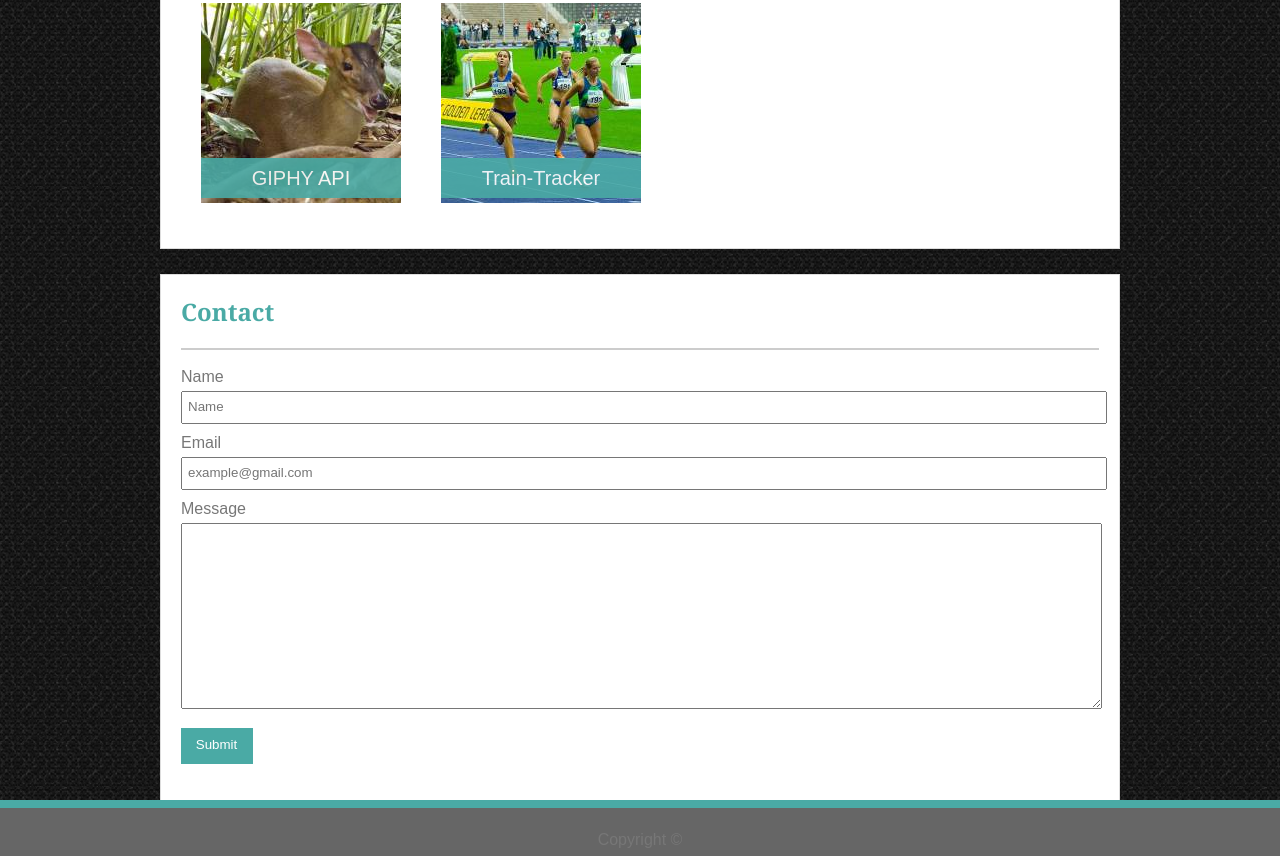
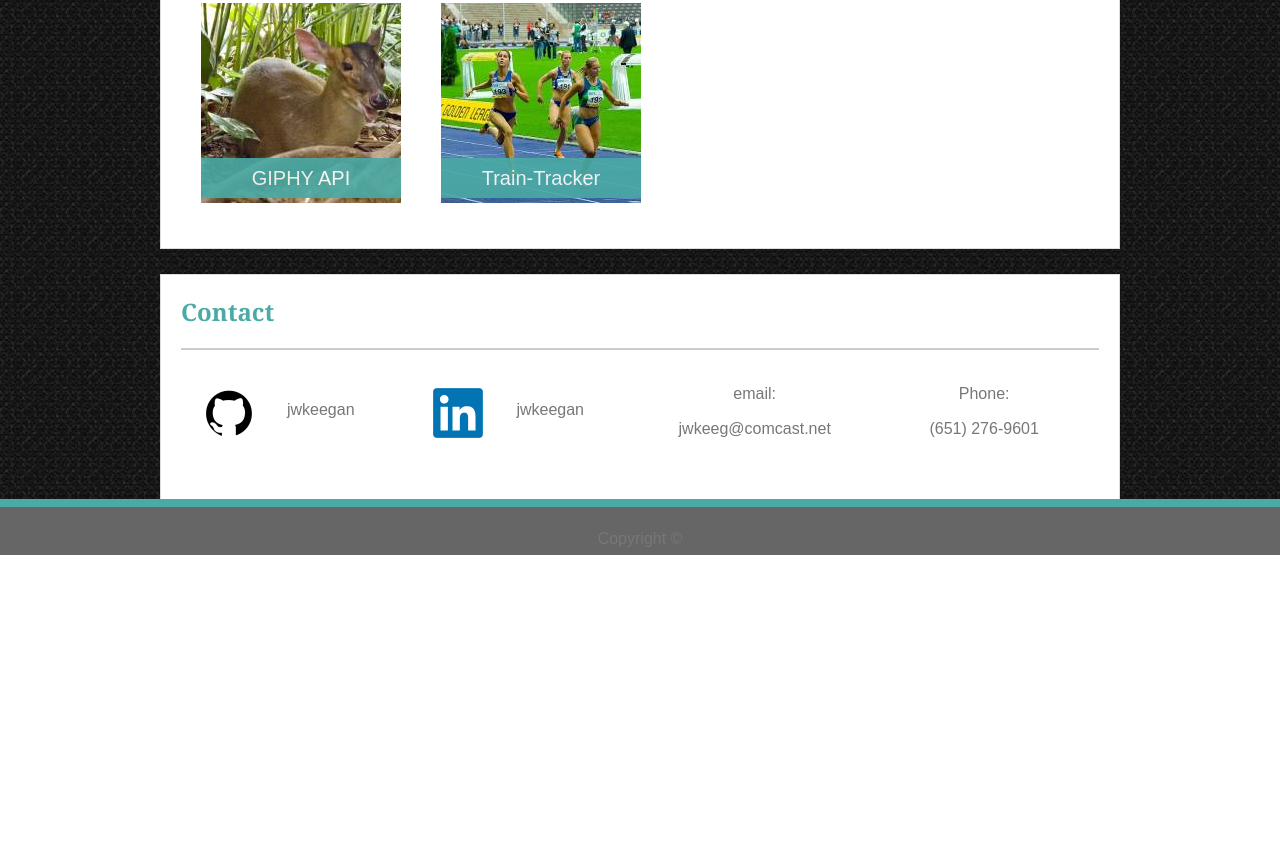
Before and after one commit to jwkeegan/Responsive-Portfolio, a plain HTML site: page index.html in a window 1280 px wide. Shown: the part 1213-2069 px from the top of the page. After the commit the page ends 1768 px from the top, so only its background shows below. Drawn offline with Linux system fonts and the light colour scheme; a script that the page names is missing.

Commit message:
updated contact section

```diff
--- a/assets/css/style.css
+++ b/assets/css/style.css
@@ -152,6 +152,21 @@ textarea {
     padding: 0;
 }
 
+#flex-container {
+    position: relative;
+    height: 75px;
+    width: 20%;
+
+    margin: 20px 2.5%;
+    text-align: center;
+}
+
+#split-text {
+    height: 30px;
+    margin-top: 0px;
+    margin-bottom: 5px;
+}
+
 .images::after {
     content: " ";
     display: block;
@@ -183,6 +198,12 @@ textarea {
 
 #train-tracker {
     background-image: url(../images/run.jpg);
+}
+
+#thumbnail {
+    height: 50px;
+    width: 50px;
+    padding: 10px 0px;
 }
 
 .text-overlay {
@@ -307,4 +328,9 @@ p, form, a {
         line-height: 104px;
     }
 
+    #flex-container {
+        width: 40%;
+        margin: 20px 5%;
+    }
+
 }
--- a/index.html
+++ b/index.html
@@ -61,7 +61,8 @@
             <p>
                 Hi everyone, my name is Joe Keegan!
                 I'm from Eagan, Minnesota, and went to school at the University of Wisconsin-Madison.
-                My undergraduate degree was in Engineering Mechanics, but after some time in the field, I'd like a change of scenery.
+                My undergraduate degree was in Engineering Mechanics, but after some time in the field, I'd like a
+                change of scenery.
                 I minored in Computer Science, so I have a little background in coding, but am new to web development.
             </p>
             <p>
@@ -119,7 +120,31 @@
 
             <hr>
 
-            <form>
+            <div class="images">
+
+                <a href="https://www.github.com/jwkeegan" target="_blank" class="container" id="flex-container">
+                    <img src="assets/images/github.png" id="thumbnail">
+                    <p>jwkeegan</p>
+                </a>
+
+                <a href="https://www.linkedin.com/in/joseph-keegan-2a862592/" target="_blank" class="container" id="flex-container">
+                    <img src="assets/images/linkedin.png" id="thumbnail">
+                    <p>jwkeegan</p>
+                </a>
+
+                <div class="container" id="flex-container">
+                    <p id="split-text">email:</p>
+                    <p id="split-text">jwkeeg@comcast.net</p>
+                </div>
+
+                <div class="container" id="flex-container">
+                    <p id="split-text">Phone:</p>
+                    <p id="split-text">(651) 276-9601</p>
+                </div>
+
+            </div>
+
+            <!-- <form>
                 Name<br>
                 <input type="text" name="name" placeholder="Name"><br>
                 Email<br>
@@ -127,7 +152,7 @@
                 Message<br>
                 <textarea rows="8" cols="50" name="message"></textarea><br>
                 <input type="submit" value="Submit">
-            </form>
+            </form> -->
 
         </div>
 
```
Also changed, not shown: assets/images/github.png (added), assets/images/linkedin.png (added).
